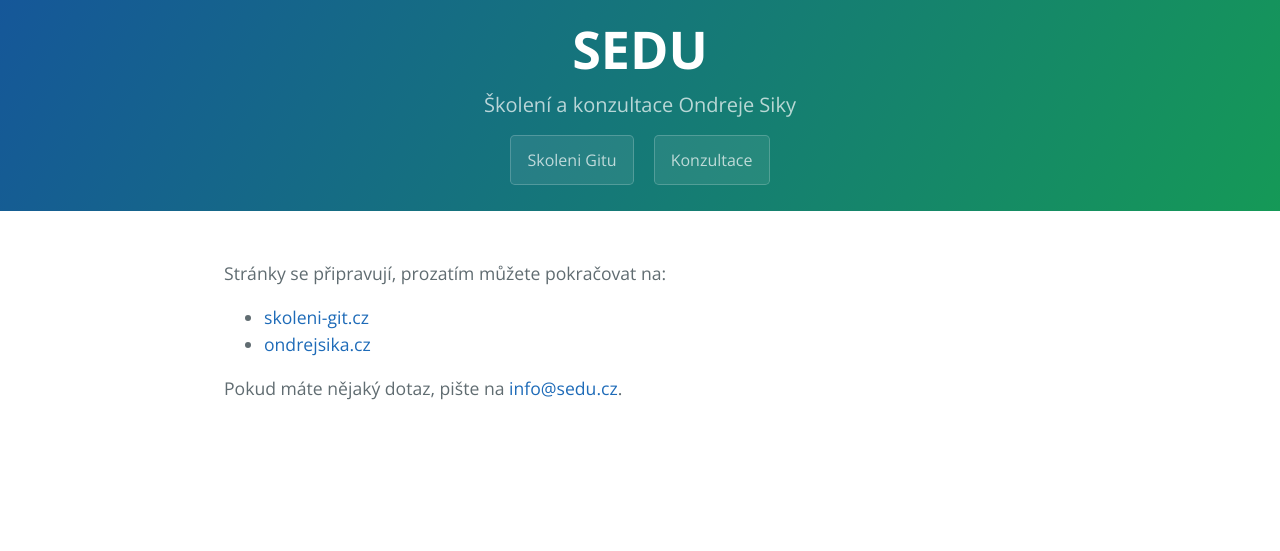
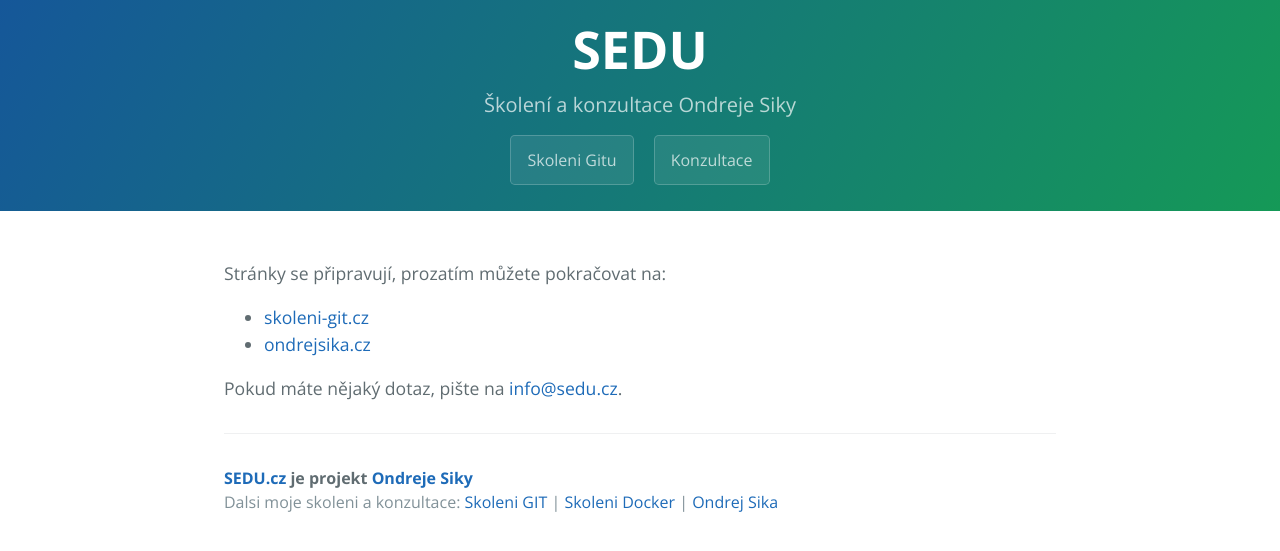
Before and after one commit to ondrejsika/sedu.cz, a Jekyll site: the page built from index.md, in a window 1280 px wide. Shown: the top 551 px of the page. Built offline with Jekyll 4.4.1, drawn with Linux system fonts in a browser that asks for light colours.

Commit message:
add footer

```diff
--- a/_layouts/default.html
+++ b/_layouts/default.html
@@ -22,5 +22,15 @@ buttons:
 }
 </style>
 
+{{ content }}
 
-{{ content }}
+<footer class="site-footer">
+    <span class="site-footer-owner"><a href="https://sedu.cz">SEDU.cz</a> je projekt <a href="https://ondrejsika.com">Ondreje Siky</a></span>
+
+    <span class="site-footer-credits">
+        Dalsi moje skoleni a konzultace:
+        <a href="https://skoleni-git.cz">Skoleni GIT</a>
+        | <a href="https://skoleni-docker.cz">Skoleni Docker</a>
+        | <a href="https://ondrejsika.cz">Ondrej Sika</a>
+    </span>
+</footer>
```
